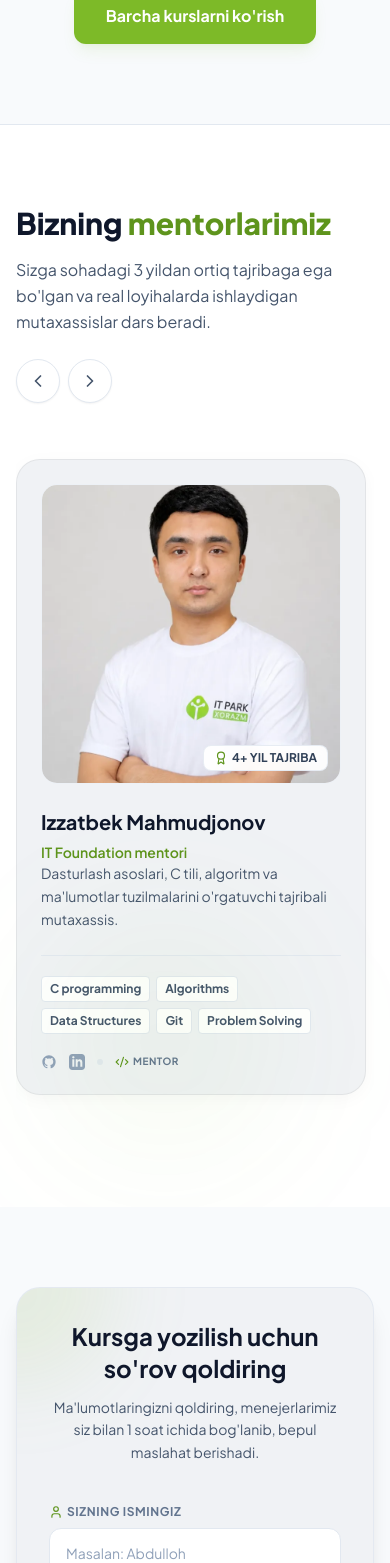
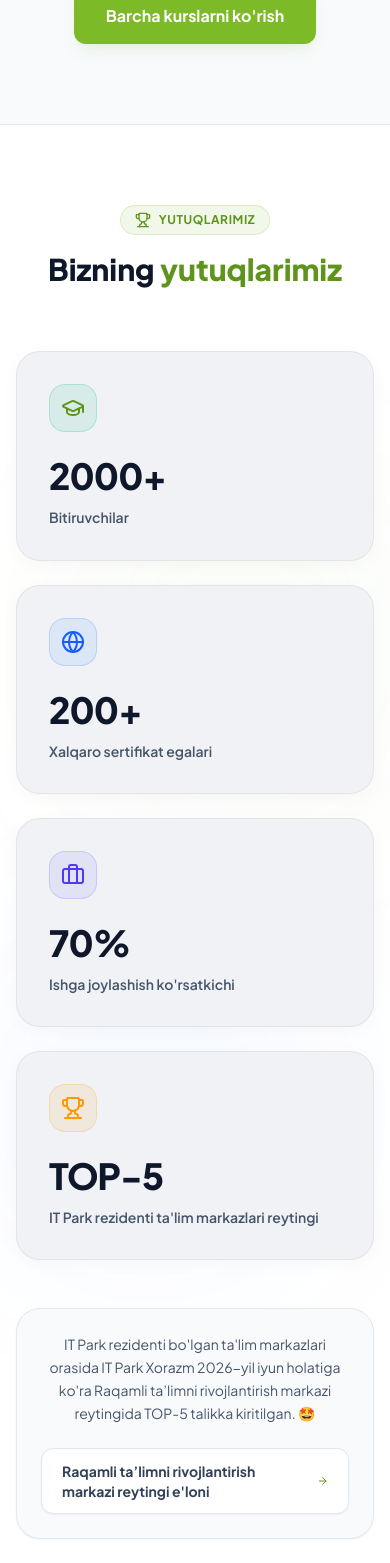
Before and after one commit to TemurbekReyimberdiyev/itparkxorazm, a React (Vite) app: page / in a window 390 px wide. Shown: the part 4925-6488 px from the top of the page. Built offline with nearby package versions, Linux system fonts and the light colour scheme.

Commit message:
feat: add Achievements section component

```diff
--- a/src/App.jsx
+++ b/src/App.jsx
@@ -2,6 +2,7 @@ import React, { useState } from 'react';
 import Header from './components/Header';
 import Hero from './components/Hero';
 import Courses from './components/Courses';
+import Achievements from './components/Achievements';
 import CourseModal from './components/CourseModal';
 import Mentors from './components/Mentors';
 import ContactForm from './components/ContactForm';
@@ -36,6 +37,16 @@ const translations = {
       sectionSub: "Zamonaviy IT yo'nalishlaridan o'zingizga mosini tanlang va professional faoliyatingizni boshlang.",
       btnDetails: "Batafsil ma'lumot",
       btnRegister: "Ro'yxatdan o'tish"
+    },
+    achievements: {
+      sectionTitle: "Bizning",
+      sectionTitleColor: "yutuqlarimiz",
+      graduates: "Bitiruvchilar",
+      certificates: "Xalqaro sertifikat egalari",
+      employment: "Ishga joylashish ko'rsatkichi",
+      ranking: "IT Park rezidenti ta'lim markazlari reytingi",
+      note: "IT Park rezidenti bo'lgan ta'lim markazlari orasida IT Park Xorazm 2026-yil iyun holatiga ko'ra Raqamli ta’limni rivojlantirish markazi reytingida TOP-5 talikka kiritilgan. 🤩",
+      source: "Raqamli ta’limni rivojlantirish markazi reytingi e'loni"
     },
     mentors: {
       sectionTitle: "Bizning",
@@ -99,6 +110,16 @@ const translations = {
       sectionSub: "Выберите подходящее вам современное IT-направление и начните свою профессиональную деятельность.",
       btnDetails: "Подробнее",
       btnRegister: "Регистрация"
+    },
+    achievements: {
+      sectionTitle: "Наши",
+      sectionTitleColor: "достижения",
+      graduates: "Выпускников",
+      certificates: "Обладателей международных сертификатов",
+      employment: "Показатель трудоустройства",
+      ranking: "Рейтинг учебных центров-резидентов IT Park",
+      note: "Среди учебных центров-резидентов IT Park филиал IT Park Xorazm по состоянию на июнь 2026 года вошел в ТОП-5 рейтинга Центра развития цифрового образования. 🤩",
+      source: "Объявление рейтинга Центра развития цифрового образования"
     },
     mentors: {
       sectionTitle: "Наши",
@@ -185,6 +206,12 @@ function App() {
           translations={translations}
         />
 
+        {/* Achievements Section */}
+        <Achievements
+          language={language}
+          translations={translations}
+        />
+
         {/* Mentors Section */}
         <Mentors
           language={language}
--- /dev/null
+++ b/src/components/Achievements.jsx
@@ -0,0 +1,108 @@
+import React from 'react';
+import { GraduationCap, Globe, Briefcase, Trophy, ArrowRight } from 'lucide-react';
+
+export default function Achievements({ language, translations }) {
+  const t = translations[language].achievements;
+
+  const stats = [
+    {
+      id: 'graduates',
+      val: '2000+',
+      label: t.graduates,
+      icon: <GraduationCap className="w-6 h-6 text-itpark-dark" />,
+      bgColor: 'bg-emerald-500/10 border-emerald-500/20'
+    },
+    {
+      id: 'certificates',
+      val: '200+',
+      label: t.certificates,
+      icon: <Globe className="w-6 h-6 text-blue-600" />,
+      bgColor: 'bg-blue-500/10 border-blue-500/20'
+    },
+    {
+      id: 'employment',
+      val: '70%',
+      label: t.employment,
+      icon: <Briefcase className="w-6 h-6 text-indigo-600" />,
+      bgColor: 'bg-indigo-500/10 border-indigo-500/20'
+    },
+    {
+      id: 'ranking',
+      val: 'TOP-5',
+      label: t.ranking,
+      icon: <Trophy className="w-6 h-6 text-amber-500" />,
+      bgColor: 'bg-amber-500/10 border-amber-500/20'
+    }
+  ];
+
+  return (
+    <section id="achievements" className="py-20 bg-white relative overflow-hidden">
+
+      {/* Background glow decorator */}
+      <div className="absolute top-1/4 right-0 w-[300px] h-[300px] bg-itpark/5 rounded-full blur-[100px] pointer-events-none" />
+      <div className="absolute bottom-1/4 left-0 w-[300px] h-[300px] bg-blue-500/5 rounded-full blur-[100px] pointer-events-none" />
+
+      <div className="max-w-7xl mx-auto px-4 sm:px-6 lg:px-8 relative z-10">
+
+        {/* Section Header */}
+        <div className="text-center max-w-3xl mx-auto mb-16">
+          <div className="inline-flex items-center space-x-2 bg-itpark/10 border border-itpark/20 px-3.5 py-1.5 rounded-full text-xs font-bold text-itpark-dark uppercase tracking-wider mb-4">
+            <Trophy className="w-4 h-4" />
+            <span>{language === 'uz' ? 'Yutuqlarimiz' : 'Достижения'}</span>
+          </div>
+          <h2 className="text-3xl sm:text-4xl font-extrabold text-slate-900">
+            {t.sectionTitle} <span className="text-itpark-dark">{t.sectionTitleColor}</span>
+          </h2>
+        </div>
+
+        {/* Stats Grid */}
+        <div className="grid grid-cols-1 sm:grid-cols-2 lg:grid-cols-4 gap-6 mb-12">
+          {stats.map((stat) => (
+            <div
+              key={stat.id}
+              className="glass-card bg-[#F0F2F5] hover:bg-[#e7e9ec] rounded-3xl p-8 border border-slate-200 group flex flex-col justify-between transition-all duration-300 hover:shadow-md transform hover:-translate-y-1"
+            >
+              <div>
+                {/* Icon Wrapper */}
+                <div className={`w-12 h-12 rounded-2xl flex items-center justify-center border mb-6 transition-transform duration-300 group-hover:scale-110 ${stat.bgColor}`}>
+                  {stat.icon}
+                </div>
+
+                {/* Value */}
+                <span className="text-4xl sm:text-5xl font-extrabold text-slate-900 block tracking-tight mb-3">
+                  {stat.val}
+                </span>
+
+                {/* Label */}
+                <p className="text-slate-600 text-sm font-semibold leading-snug">
+                  {stat.label}
+                </p>
+              </div>
+            </div>
+          ))}
+        </div>
+
+        {/* Footer info card */}
+        <div className="max-w-4xl mx-auto bg-slate-50 border border-slate-200 rounded-3xl p-6 sm:p-8 flex flex-col sm:flex-row items-center justify-between gap-6 shadow-xs">
+          <div className="flex-1 text-center sm:text-left">
+            <p className="text-slate-600 text-sm sm:text-base leading-relaxed">
+              {t.note}
+            </p>
+          </div>
+          <div className="shrink-0">
+            <a
+              href="https://t.me/edu_digital_uz"
+              target="_blank"
+              rel="noopener noreferrer"
+              className="inline-flex items-center space-x-2 bg-white hover:bg-slate-100 text-slate-700 hover:text-slate-900 text-sm font-bold border border-slate-200 px-5 py-3 rounded-xl shadow-xs transition-all"
+            >
+              <span>{t.source}</span>
+              <ArrowRight className="w-4 h-4 text-itpark-dark" />
+            </a>
+          </div>
+        </div>
+
+      </div>
+    </section>
+  );
+}
```
